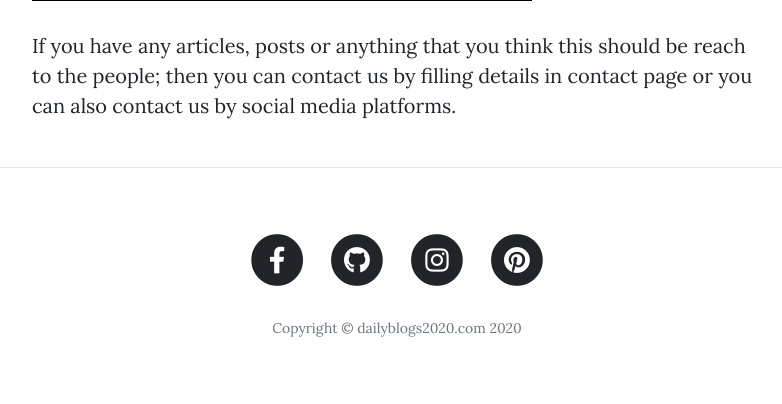
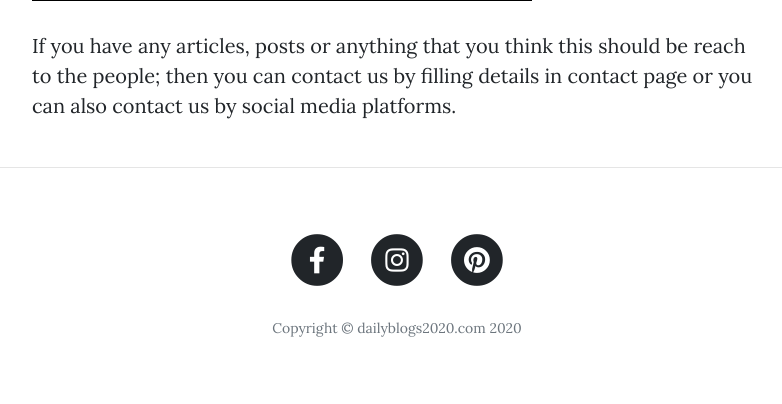
Before and after one commit to dailyblogs2020/dailyblogs2020, a Flask app: page /about in a window 1280 px wide. Shown: the part 1187-1591 px from the top of the page, without its empty margins (243-1025 px from the left). Run offline with Flask 2, Linux system fonts and the light colour scheme; some libraries are stand-ins or nearby versions.

Commit message:
gh removed

```diff
--- a/config.json
+++ b/config.json
@@ -24,7 +24,7 @@
     "login_image": "20200608_110050_0000.png",
     "admin_user": "harry",
     "admin_password": "subscribenow",
-    "upload_location": "C:\\Users\\Lenovo\\PycharmProjects\\first-trial\\static"
+    "upload_location": "C:\\Users\\Lenovo\\PycharmProjects\\first-trial\\static\\img"
 
   }
 }
--- a/templates/layout.html
+++ b/templates/layout.html
@@ -74,14 +74,7 @@
                 </span>
               </a>
             </li>
-            <li class="list-inline-item">
-              <a href="{{params['gh_url']}}" target="_blank">
-                <span class="fa-stack fa-lg">
-                  <i class="fas fa-circle fa-stack-2x"></i>
-                  <i class="fab fa-github fa-stack-1x fa-inverse"></i>
-                </span>
-              </a>
-            </li>
+
 
              <li class="list-inline-item">
               <a href="{{params['insta_url']}}" target="_blank">
```
